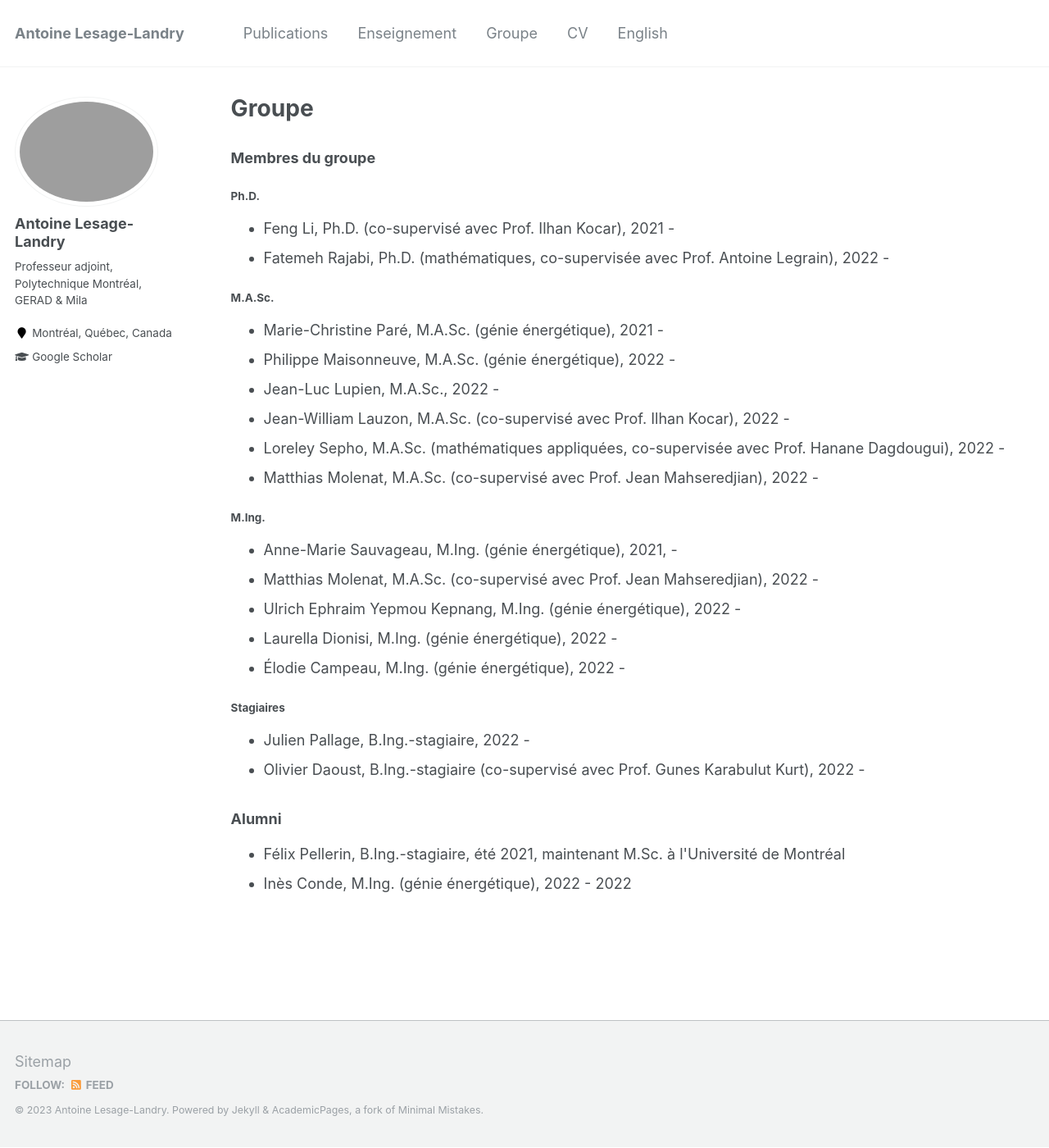
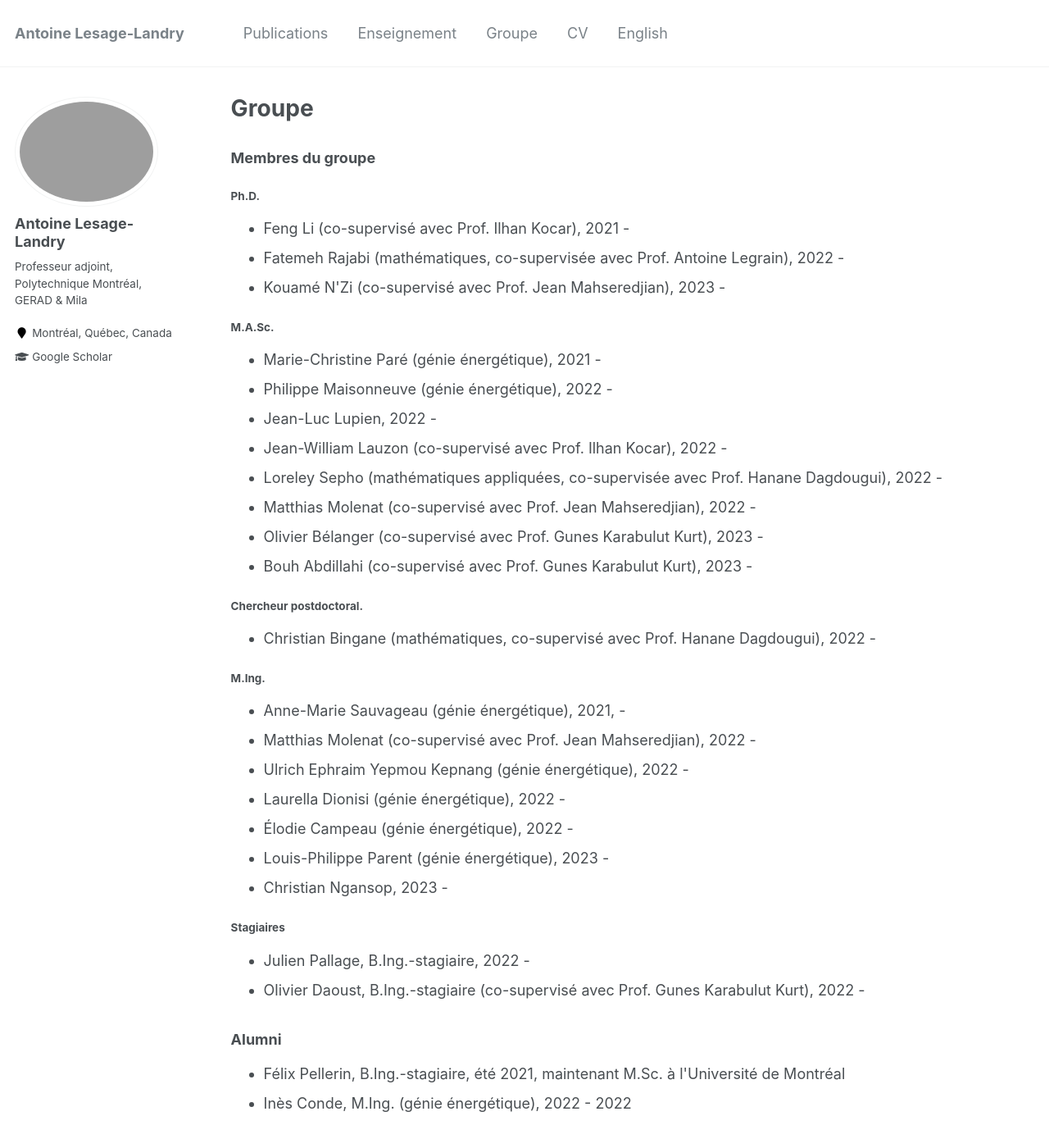
Before and after one commit to alesagelandry/fr, a Jekyll site: the page built from _pages/group.html, in a window 1280 px wide and 1400 px high. Shown: the whole window at 82% size. Built offline with Jekyll 4.4.1, drawn with Linux system fonts in a browser that asks for light colours.

Commit message:
Update group.html

```diff
--- a/_pages/group.html
+++ b/_pages/group.html
@@ -14,8 +14,9 @@ author_profile: true
 <ul style="list-style-type:disc;">
 
 
-<li>Feng Li, Ph.D. (co-supervisé avec Prof. Ilhan Kocar), 2021 - </li>
-<li>Fatemeh Rajabi, Ph.D. (mathématiques, co-supervisée avec Prof. Antoine Legrain), 2022 - </li>
+<li>Feng Li (co-supervisé avec Prof. Ilhan Kocar), 2021 - </li>
+<li>Fatemeh Rajabi (mathématiques, co-supervisée avec Prof. Antoine Legrain), 2022 - </li>
+<li>Kouamé N'Zi (co-supervisé avec Prof. Jean Mahseredjian), 2023 - </li>
 
 </ul>
 
@@ -23,12 +24,23 @@ author_profile: true
 
 <ul style="list-style-type:disc;">
 
-<li>Marie-Christine Paré, M.A.Sc. (génie énergétique), 2021 - </li>
-<li>Philippe Maisonneuve, M.A.Sc. (génie énergétique), 2022 - </li>
-<li>Jean-Luc Lupien, M.A.Sc., 2022 - </li>
-<li>Jean-William Lauzon, M.A.Sc. (co-supervisé avec Prof. Ilhan Kocar), 2022 - </li>
-<li>Loreley Sepho, M.A.Sc. (mathématiques appliquées, co-supervisée avec Prof. Hanane Dagdougui), 2022 - </li>
-<li>Matthias Molenat, M.A.Sc. (co-supervisé avec Prof. Jean Mahseredjian), 2022 - </li>
+<li>Marie-Christine Paré (génie énergétique), 2021 - </li>
+<li>Philippe Maisonneuve (génie énergétique), 2022 - </li>
+<li>Jean-Luc Lupien, 2022 - </li>
+<li>Jean-William Lauzon (co-supervisé avec Prof. Ilhan Kocar), 2022 - </li>
+<li>Loreley Sepho (mathématiques appliquées, co-supervisée avec Prof. Hanane Dagdougui), 2022 - </li>
+<li>Matthias Molenat (co-supervisé avec Prof. Jean Mahseredjian), 2022 - </li>
+<li>Olivier Bélanger (co-supervisé avec Prof. Gunes Karabulut Kurt), 2023 - </li>
+<li>Bouh Abdillahi (co-supervisé avec Prof. Gunes Karabulut Kurt), 2023 - </li>
+
+</ul>
+
+<h4>Chercheur postdoctoral.</h4>
+
+<ul style="list-style-type:disc;">
+
+
+<li>Christian Bingane (mathématiques, co-supervisé avec Prof. Hanane Dagdougui), 2022 - </li>
 
 </ul>
 
@@ -36,12 +48,13 @@ author_profile: true
 
 <ul style="list-style-type:disc;">
 
-<li>Anne-Marie Sauvageau, M.Ing. (génie énergétique), 2021, - </li>
-<li>Matthias Molenat, M.A.Sc. (co-supervisé avec Prof. Jean Mahseredjian), 2022 - </li>
-<li>Ulrich Ephraim Yepmou Kepnang, M.Ing. (génie énergétique), 2022 - </li>
-<li>Laurella Dionisi, M.Ing. (génie énergétique), 2022 - </li>
-<li>Élodie Campeau, M.Ing. (génie énergétique), 2022 -  </li>
-
+<li>Anne-Marie Sauvageau (génie énergétique), 2021, - </li>
+<li>Matthias Molenat (co-supervisé avec Prof. Jean Mahseredjian), 2022 - </li>
+<li>Ulrich Ephraim Yepmou Kepnang (génie énergétique), 2022 - </li>
+<li>Laurella Dionisi (génie énergétique), 2022 - </li>
+<li>Élodie Campeau (génie énergétique), 2022 -  </li>
+<li>Louis-Philippe Parent (génie énergétique), 2023 -  </li>
+<li>Christian Ngansop, 2023 -  </li>
 </ul>
 
 <h4>Stagiaires</h4>
```
